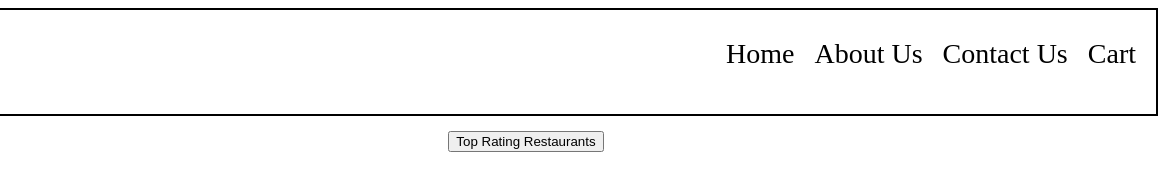
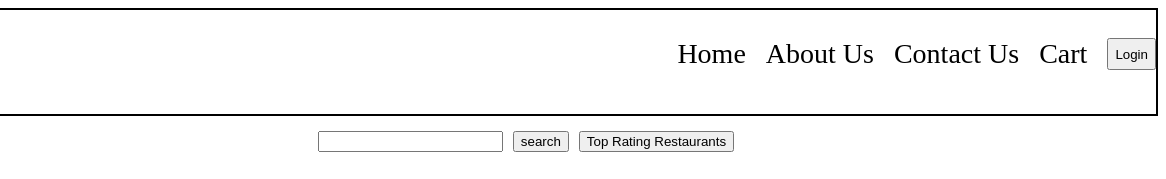
Before and after one commit to TejaswiniVangavetii/React-project, a React app: page / in a window 1280 px wide. Shown: the top 179 px of the page, 114-1280 px from the left. Built offline with nearby package versions, Linux system fonts and the light colour scheme.

Commit message:
Learning useState and useEffect Hooks

```diff
--- a/index.css
+++ b/index.css
@@ -35,8 +35,13 @@
 
 }
 
-.search{
+.searchComp{
     display: flex;
     justify-content: center;
     margin-top: 15px;
+    gap:10px;
 }
+
+.btnLogin{
+
+}
--- a/src/components/BodyComponent.js
+++ b/src/components/BodyComponent.js
@@ -1,26 +1,64 @@
 import React from "react";
-import { useState } from "react";
+import { useState, useEffect } from "react";
 import mockData from "../../utils/mockData"
 import RestaurantCards from "./RestaurantCards";
-const resCardList = mockData;
 
 const BodyComponent = () => {
-    var [listOfRestaurants, setlistOfRestaurants] = useState(resCardList);
+    let [searchFilter, setSearchFilter] = useState("")
+
+
+    let [listOfRestaurants, setlistOfRestaurants] = useState(mockData); //state variable
+    // Use Effect
+    //  useEffect(
+    //     () => {
+    //         fetchData();
+    //         },
+    //     []);
+
+    //     const fetchData = async() => {
+    //         const data = await fetch("https://www.swiggy.com/dapi/restaurants/list/v5?lat=17.385044&lng=78.486671&is-seo-homepage-enabled=true&page_type=DESKTOP_WEB_LISTING");
+    //         const JSON = await data.json();
+    //         // console.log("JSON", JSON);
+    //         setlistOfRestaurants(JSON?.data?.cards[4]?.card?.card?.gridElements?.infoWithStyle?.restaurants);
+    //         console.log(JSON?.data?.cards[4]?.card?.card?.gridElements?.infoWithStyle?.restaurants)
+    //     }
 
     function topRatingRestaurants() {
-        let filteredListOfRestaurants =  listOfRestaurants.filter((filteredList) => filteredList?.data?.avgRating >= 4 );
+        let filteredListOfRestaurants =  listOfRestaurants.filter((filteredList) => filteredList?.info?.avgRating >= 4 );
         console.log("filteredListOfRestaurants", filteredListOfRestaurants);
         setlistOfRestaurants(filteredListOfRestaurants);
     }
+
+
+    if(listOfRestaurants === 0) {
+        //need to implement Shimmer UI
+        return <h1>loading...</h1>
+    }
     return(
         <div className="res-body">
-            <div className="search">
-                <button className="ratingRestaurants" onClick={() => {topRatingRestaurants()}}>Top Rating Restaurants</button>
+            <div className="searchComp">
+                <input type="search" className="search" value={searchFilter} onChange={(e) => {
+                    setSearchFilter(e.target.value)
+                    console.log(e.target.value)
+                }}></input>
+                {/* <button onClick={() => {
+                    let filteredRest = listOfRestaurants.filter((res) => {res?.info?.name?.toLowerCase().includes(searchFilter.toLowerCase());
+                    });
+                    setlistOfRestaurants(filteredRest);
+                }}>search</button> */}
+                <button onClick={() => {
+                    let filteredRest = listOfRestaurants.filter((res) =>
+                        res?.info?.name?.toLowerCase().includes(searchFilter.toLowerCase())
+                    );
+                    setlistOfRestaurants(filteredRest);
+                }}>search</button>
+                <button className="ratingRestaurants" onClick={() => { topRatingRestaurants() }}>Top Rating Restaurants</button>
             </div>
             <div className="res-container">
-                {listOfRestaurants.map((restaurant)=> {
-                    return(
-                        <RestaurantCards  resInfo = {restaurant}/>
+                {listOfRestaurants.map((restaurant, index) => {
+                    return (
+                        <RestaurantCards key={index} resCardList={restaurant} />
+
                     )
                 })
                 };
--- a/src/components/HeaderComponent.js
+++ b/src/components/HeaderComponent.js
@@ -1,6 +1,11 @@
+import React from "react";
+import { useState } from "react";
 import {RESTAURANT_LOGO} from "../../utils/constants";
 
 const HeaderComponent = () => {
+    const [ loginBtn, setloginBtn] = useState("Login");
+    // let loginBtn = "logout";
+
     return(
         <div className="HeaderContainer">
             <div className="res-log">
@@ -12,6 +17,7 @@ const HeaderComponent = () => {
                     <li>About Us</li>
                     <li>Contact Us</li>
                     <li>Cart</li>
+                    <button className="btnLogin" onClick={ () => { loginBtn == "Login" ? setloginBtn("Logout") : setloginBtn("Login")}}>{loginBtn}</button>
                 </ul>
             </div>
         </div>
--- a/src/components/RestaurantCards.js
+++ b/src/components/RestaurantCards.js
@@ -1,13 +1,15 @@
+import BodyComponent  from "./BodyComponent";
 
 const RestaurantCards = (props) => {
-    const {resInfo} = props;
-    const {cloudinaryImageId, name, avgRating,cuisines} = resInfo?.data;
-    const {deliveryTime} = resInfo?.data?.sla;
-    //const{cloudinaryImageId,name,avgRating,cuisines}=resInfo?.data,{deliveryTime}=resInfo?.data?.sla;
+    const {resCardList} = props;
+    const {cloudinaryImageId, name, avgRating,cuisines} = resCardList?.info;
+    const {deliveryTime} = resCardList?.info?.sla;
+    //const{cloudinaryImageId,name,avgRating,cuisines}=resCardList?.info,{deliveryTime}=resCardList?.info?.sla;
     return(
         <div className="res-card">
             <img className="res-card-logo" src={"https://media-assets.swiggy.com/swiggy/image/upload/fl_lossy,f_auto,q_auto,w_660/" + cloudinaryImageId} ></img>
             <h3>{name}</h3>
+            {/* console.log("name", name) */}
             <h4>{cuisines.join(", ")}</h4>
             <h4>{avgRating}</h4>
             <h4>{deliveryTime}mins</h4>
--- a/utils/mockData.js
+++ b/utils/mockData.js
@@ -1,6 +1,6 @@
 const resCardList = [
     {
-      "data": {
+      "info": {
         "id": "462004",
         "name": "Haveli Family Restaurant",
         "cloudinaryImageId": "nop28foyi0hnc1oqpdvw",
@@ -97,7 +97,7 @@ const resCardList = [
       }
     },
     {
-      "data": {
+      "info": {
         "id": "129608",
         "name": "Kaveri Restaurant since 1983",
         "cloudinaryImageId": "owiigr6oy3qdqlbqxoy3",
@@ -192,7 +192,7 @@ const resCardList = [
       }
     },
     {
-      "data": {
+      "info": {
         "id": "336805",
         "name": "Udupi Ahaar",
         "cloudinaryImageId": "k8atj5j2ads6erp2z7iw",
@@ -309,7 +309,7 @@ const resCardList = [
       }
     },
     {
-      "data": {
+      "info": {
         "id": "345478",
         "name": "Hotel vaibhav inn",
         "cloudinaryImageId": "akxdtluiy2yfgzqewhw7",
@@ -407,7 +407,7 @@ const resCardList = [
       }
     },
     {
-      "data": {
+      "info": {
         "id": "522846",
         "name": "Haveli Westside",
         "cloudinaryImageId": "q1ryj3bkk0vzwexvgpsl",
@@ -507,7 +507,7 @@ const resCardList = [
       }
     },
     {
-      "data": {
+      "info": {
         "id": "177788",
         "name": "Sri Sri Sri Hotel",
         "cloudinaryImageId": "kt8ircg6spo1dxawunfq",
@@ -604,7 +604,7 @@ const resCardList = [
       }
     },
     {
-      "data": {
+      "info": {
         "id": "303601",
         "name": "Palamuru Grill",
         "cloudinaryImageId": "sm6evs1pnmirktipcj8k",
@@ -699,7 +699,7 @@ const resCardList = [
       }
     },
     {
-      "data": {
+      "info": {
         "id": "436080",
         "name": "Kritunga",
         "cloudinaryImageId": "cahewztmmiyu8xr1ekyt",
@@ -797,7 +797,7 @@ const resCardList = [
       }
     },
     {
-      "data": {
+      "info": {
         "id": "508891",
         "name": "Grameen Kulfi",
         "cloudinaryImageId": "xv08wtlqttykdlgvv3re",
@@ -892,7 +892,7 @@ const resCardList = [
       }
     },
     {
-      "data": {
+      "info": {
         "id": "464582",
         "name": "Baskin Robbins - Ice Cream Desserts",
         "cloudinaryImageId": "85ccae4e3576f9330af102c46ca85395",
@@ -988,7 +988,7 @@ const resCardList = [
       }
     },
     {
-      "data": {
+      "info": {
         "id": "508890",
         "name": "NIC Ice Creams",
         "cloudinaryImageId": "c8b98c4064dc2fd6bdf350212e5f0bd5",
@@ -1083,7 +1083,7 @@ const resCardList = [
       }
     },
     {
-      "data": {
+      "info": {
         "id": "416737",
         "name": "Kwality Walls Frozen Dessert and Ice Cream Shop",
         "cloudinaryImageId": "kwsqoyiyjqtbqbnnsjlj",
@@ -1180,7 +1180,7 @@ const resCardList = [
       }
     },
     {
-      "data": {
+      "info": {
         "id": "130909",
         "name": "Ibaco",
         "cloudinaryImageId": "kyllhajjzwkzagnskpx6",
@@ -1273,7 +1273,7 @@ const resCardList = [
       }
     },
     {
-      "data": {
+      "info": {
         "id": "266392",
         "name": "The Thick Shake Factory",
         "cloudinaryImageId": "vuv0vvek1jl99bvjveq0",
@@ -1368,7 +1368,7 @@ const resCardList = [
       }
     },
     {
-      "data": {
+      "info": {
         "id": "384925",
         "name": "Cakes Granios",
         "cloudinaryImageId": "n3kkjfwfhaeeemxqh1hz",
@@ -1465,7 +1465,7 @@ const resCardList = [
       }
     },
     {
-      "data": {
+      "info": {
         "id": "129461",
         "name": "Taj Bakery",
         "cloudinaryImageId": "trju6nczoqzgq6sk2p19",
@@ -1561,7 +1561,7 @@ const resCardList = [
       }
     },
     {
-      "data": {
+      "info": {
         "id": "436739",
         "name": "Tharani Family Restaurant",
         "cloudinaryImageId": "ejbov3cdqzmbo7cfyqfn",
@@ -1656,7 +1656,7 @@ const resCardList = [
       }
     },
     {
-      "data": {
+      "info": {
         "id": "129610",
         "name": "Brewberrys Coffee ",
         "cloudinaryImageId": "uroasyritmrmtetcn0ki",
@@ -1750,7 +1750,7 @@ const resCardList = [
       }
     },
     {
-      "data": {
+      "info": {
         "id": "128985",
         "name": "Sitara Family Restaurant",
         "cloudinaryImageId": "jxtd5vlpyry8hrigvjj4",
@@ -1844,7 +1844,7 @@ const resCardList = [
       }
     },
     {
-      "data": {
+      "info": {
         "id": "130910",
         "name": "Taj Darbar",
         "cloudinaryImageId": "mriadd3fcsnbafsbvqum",
```
